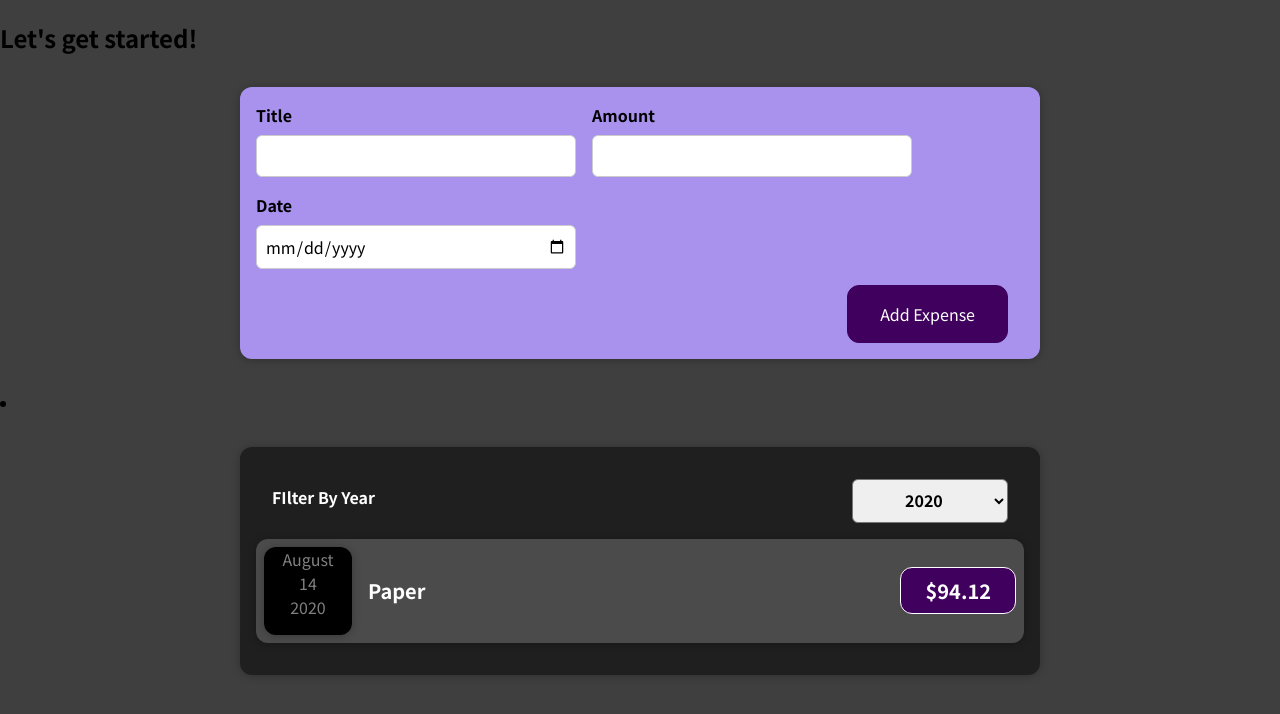
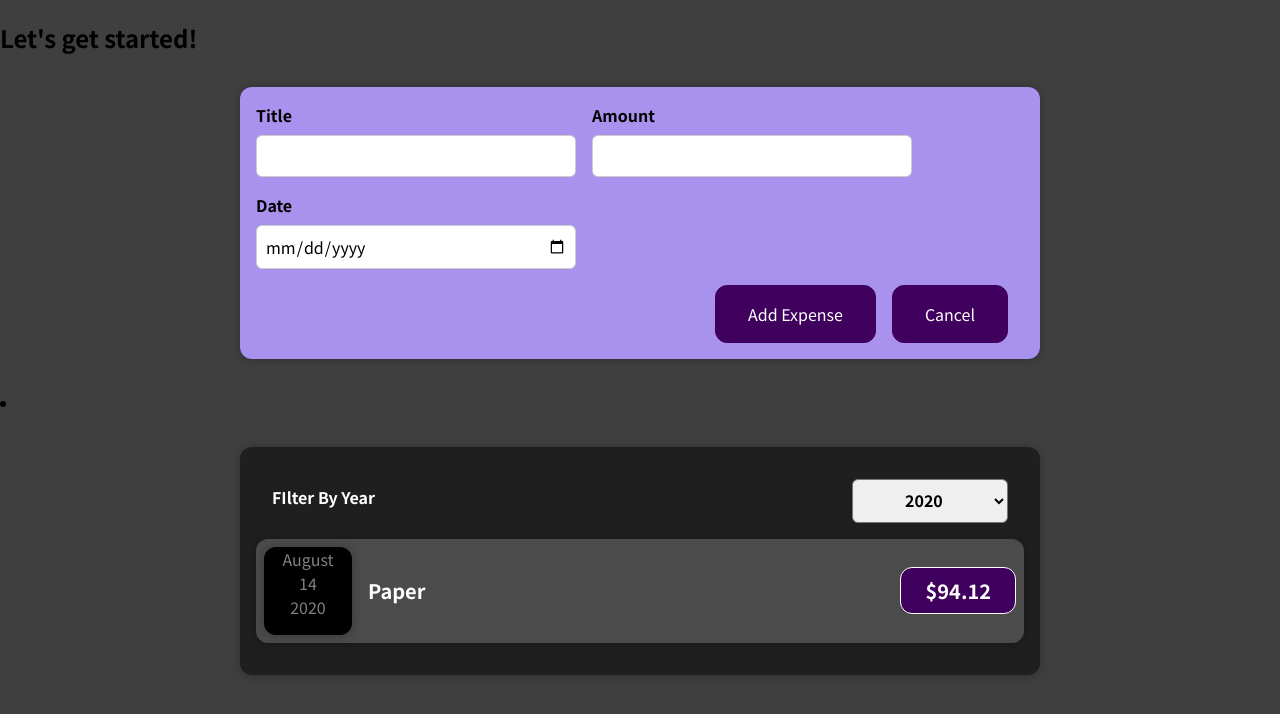
Before and after one commit to Devashish1806/ReactJS, a React (Create React App) app: page / in a window 1280 px wide. Both pictures are taken after a click on the button "Add Expense". Shown: the top 714 px of the page. Built offline with nearby package versions, Linux system fonts and the light colour scheme.

Commit message:
add expense button

```diff
--- a/src/components/NewExpense/ExpenseForm.js
+++ b/src/components/NewExpense/ExpenseForm.js
@@ -60,6 +60,9 @@ const ExpenseForm = (props) => {
       </div>
       <div className="new-expense__actions">
         <button type="submit">Add Expense</button>
+        <button type="button" onClick={props.onCancel}>
+          Cancel
+        </button>
       </div>
     </form>
   );
--- a/src/components/NewExpense/NewExpense.js
+++ b/src/components/NewExpense/NewExpense.js
@@ -1,15 +1,32 @@
-import React from 'react';
+import React, { useState } from 'react';
 import ExpenseForm from './ExpenseForm';
 import './NewExpense.css';
 
 const NewExpense = (props) => {
-  const handleSaveNewExpense = (newExpense) => {
+  const [isEditing, setIsEditing] = useState(false);
+
+  const startEditingHandler = () => {
+    setIsEditing(true);
+  };
+
+  const stopEditingHandler = () => {
+    setIsEditing(false);
+  };
+
+  const saveNewExpenseHandler = (newExpense) => {
     let expenseData = { ...newExpense, id: Math.random().toString() };
     props.onAddExpense(expenseData);
+    setIsEditing(false);
   };
   return (
     <div className="new-expense">
-      <ExpenseForm onSaveNewExpense={handleSaveNewExpense}></ExpenseForm>
+      {!isEditing && <button onClick={startEditingHandler}>Add Expense</button>}
+      {isEditing && (
+        <ExpenseForm
+          onSaveNewExpense={saveNewExpenseHandler}
+          onCancel={stopEditingHandler}
+        ></ExpenseForm>
+      )}
     </div>
   );
 };
```
Also changed, not shown: 1 other file (tests, documents, lock files or other folders).
